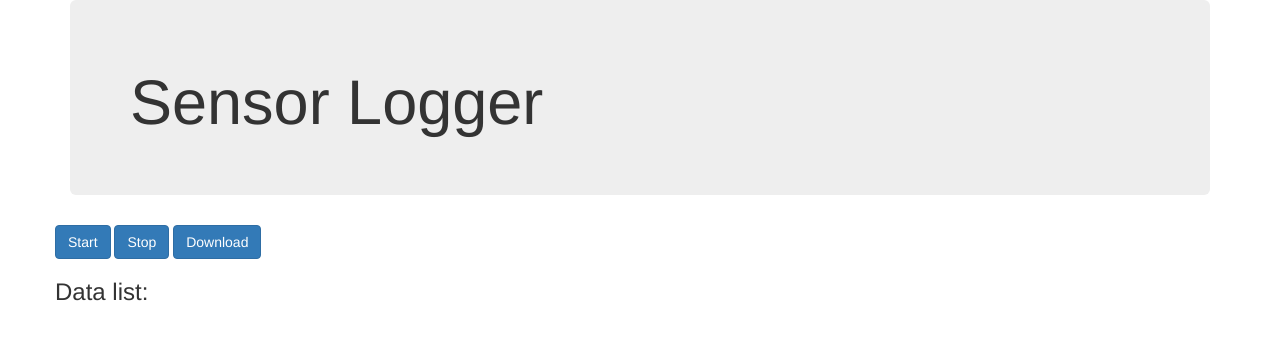
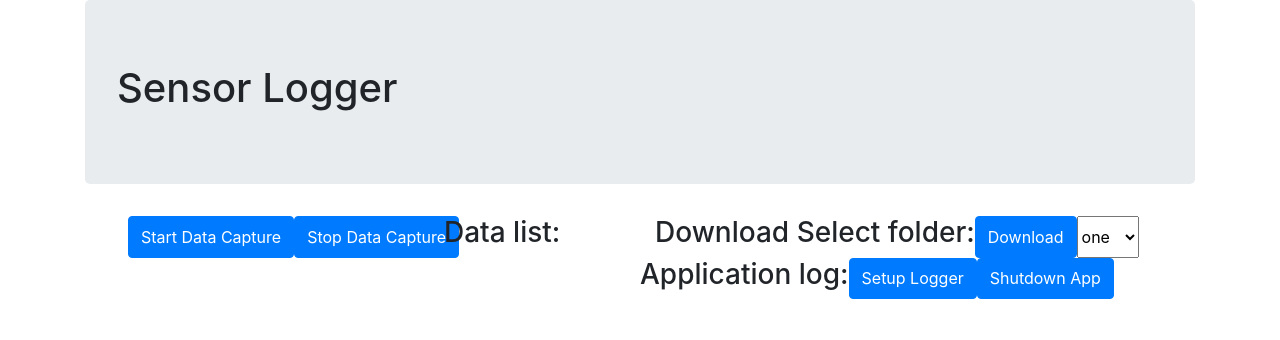
Before and after one commit to swyngaard/sensor-logger, a Flask app: page / in a window 1280 px wide. Shown: the top 340 px of the page. Run offline with Flask 2, Linux system fonts and the light colour scheme; some libraries are stand-ins or nearby versions.

Commit message:
logging going to webpage

```diff
--- a/requirements.txt
+++ b/requirements.txt
@@ -1,2 +1,3 @@
 Flask==1.0.2
 Flask-SocketIO==3.0.1
+pyserial
--- a/server.py
+++ b/server.py
@@ -1,8 +1,13 @@
 from flask_socketio import SocketIO
-from flask import Flask, render_template
+from flask import Flask, render_template, request
 from random import random
 from time import sleep
 from threading import Thread, Event
+import logging
+
+import sys
+sys.path.append('../code/shongololos/shongololos/')
+import shongololos
 
 app = Flask(__name__)
 
@@ -12,6 +17,17 @@ socketio = SocketIO(app)
 # random number Generator Thread
 thread = Thread()
 thread_stop_event = Event()
+lthread = Thread()
+lthread_stop_event = Event()
+
+
+class FlaskHandler(logging.Handler):
+    def __init__(self, a_socket, level=logging.NOTSET):
+        super().__init__(level=level)
+        self.socketio = a_socket
+
+    def emit(self, record):
+        socketio.emit('newmsg', {'lmsg': self.format(record)}, namespace='/test')
 
 
 class RandomThread(Thread):
@@ -36,24 +52,44 @@ class RandomThread(Thread):
     def run(self):
         self.random_number_generator()
 
+class LoggingThread(Thread):
+    """Prints application log to webpage and carries out initial setup work"""
+    def __init__(self):
+        self.delay = 1
+        super(LoggingThread, self).__init__()
+
+    def logging_stream(self):
+        """
+        Capture the apps log stream and output it to webpage along with performing initial setup work
+        """
+        lthread_stop_event.clear()
+        flask_handler = FlaskHandler(socketio)
+        shongololos.start_up.start_up(flask_handler)
+        # TODO shutdown
+
+    def run(self):
+        self.logging_stream()
+
 @app.route('/')
 def index():
     # only by sending this page first will the client be connected to the socketio instance
-    return render_template('index.html')
+    my_list = ['one','two','three']
+    return render_template('index.html', option_list=my_list)
 
 
 @socketio.on('connect', namespace='/test')
 def test_connect():
     print('Client connected')
 
-
 @socketio.on('disconnect', namespace='/test')
 def test_disconnect():
     print('Client disconnected')
 
 
-@socketio.on('my start', namespace='/test')
-def start_running():
+# Functions for controlling sensors and data capture
+@socketio.on('start capture', namespace='/test') #'my start' is referenced in java script
+def start_capture():
+    """Start a data capture session"""
     global thread
     # Start the random number generator thread only if the thread has not been started before.
     if not thread.isAlive():
@@ -62,14 +98,32 @@ def start_running():
         #thread = ShongololosThread()
         thread.start()
 
-
-@socketio.on('my stop', namespace='/test')
-def stop_running():
+@socketio.on('stop capture', namespace='/test')
+def stop_capture():
+    """Stop a data capture session"""
     thread_stop_event.set()
 
-@socketio.on('download', namespace='/test')
-def download_data():
-    pass
+
+
+# Functions controlling whole system
+@socketio.on('do setup', namespace='/test')
+def do_setuplogging():
+    """Do pre data capture setup and initialise application logging"""
+    # Start application logging and print to screen
+    print ("###### HERE ###########")
+    global lthread
+    if not lthread.isAlive():
+        lthread = LoggingThread()
+        lthread.start()
+
+@socketio.on('shutdown app', namespace='/test')
+def shutdown_app():
+    """Shutdown whole application gracefully"""
+    #TODO put app close down calls here
+    lthread_stop_event.set()
+    stop_capture()
+
+
 
 if __name__ == "__main__":
     socketio.run(app, host='0.0.0.0')
--- a/static/js/application.js
+++ b/static/js/application.js
@@ -1,6 +1,7 @@
 
 let socket = null;
 let numbers_received = [];
+let msgs_received = [];
 
 $(document).ready(function(){
     //connect to the socket server.
@@ -16,31 +17,53 @@ $(document).ready(function(){
         }
         $('#log').html(numbers_string);
     });
+    socket.on('newmsg', function(msg) {
+        console.log("Received log" + msg.lmsg);
+        msgs_received.push(msg.lmsg);
+        msg_string = '';
+        for (var i = 0; i < msgs_received.length; i++){
+            msg_string = msg_string + '<p>' + msgs_received[i].toString() + '</p>';
+        }
+        $('#applog').html(msg_string);
+    });
 });
 
+//Functions for controlling sensors and data capture
+
+//Download a data directory
 function download_data(){
     socket.emit('download');
-    $('#downloadbutton').html('Download');
+  //  $('#downloadbutton').html('Download');
+}
+
+//Start a data capture session
+function start_capture(){
+    socket.emit('start capture');
+    //TODO add a visible timer
+    //$('#startstopbutton').html('Stop');
     $('#log').html('');
     numbers_received = [];
 }
 
-function start_logging(){
-    socket.emit('my start');
-    $('#startstopbutton').html('Stop');
-    $('#log').html('');
-    numbers_received = [];
+//Stop a data capture session
+function stop_capture(){
+    socket.emit('stop capture');
+   // $('#startstopbutton').html('Start');
 }
 
-function stop_logging(){
-    socket.emit('my stop');
-    $('#startstopbutton').html('Start');
+
+// Functions controlling whole system
+
+//Do pre data capture setup and initialise application logging
+function setup_logging(){
+    socket.emit('do setup');
+//    $('#setupbutton').html('Setup');
+    $('#aplog').html('');
+    msgs_received = [];
 }
 
-#function toggle_logging(){
-#    if($('#startstopbutton').text() === 'Start') {
-#        start_logging();
-#    } else {
-#        stop_logging();
-#    }
-#}
+//Shutdown whole application gracefully
+function shutdown(){
+    socket.emit('shutdown app');
+   // $('#startstopbutton').html('Start');
+}
--- a/templates/index.html
+++ b/templates/index.html
@@ -5,8 +5,7 @@
     <script src="//code.jquery.com/jquery-3.3.1.min.js"></script>
     <script type="text/javascript" src="//cdnjs.cloudflare.com/ajax/libs/socket.io/1.3.6/socket.io.min.js"></script>
     <script src="static/js/application.js"></script>
-
-    <link rel="stylesheet" href="//maxcdn.bootstrapcdn.com/bootstrap/3.3.7/css/bootstrap.min.css">
+    <link rel="stylesheet" href="{{ url_for('static', filename='bootstrap.css') }}">
 </head>
 <body>
 
@@ -15,20 +14,35 @@
     <h1>Sensor Logger</h1>
   </div>
 </div>
-<div class="container">
-    <div class="row">
-        <button id="startbutton" type="button" class="btn btn-primary" onclick="start_logging();">Start</button>
-        <button id="stopbutton" type="button" class="btn btn-primary" onclick="stop_logging();">Stop</button>
+<div class="container", style="width:80%;">
+    <div id="left" style="float:left; width:50%;" class="row">
+        <button id="startbutton" type="button" class="btn btn-primary" onclick="start_capture();">Start Data Capture</button>
+        <button id="stopbutton" type="button" class="btn btn-primary" onclick="stop_capture();">Stop Data Capture</button>
+        <div class="row">
+            <h3>Data list:</h3>
+            <div id="log"></div>
+        </div>
+    </div>
+
+    <div id="right" style="float:right; width:50%;" class="row">
+        <h3>Download Select folder:</h3>
         <button id="downloadbutton" type="button" class="btn btn-primary" onclick="download_data();">Download</button>
-        <!--TODO add app log window-->
-    </div>
-</div>
-<div class="container" id="content">
-    <div class="row">
-        <h3>Data list:</h3>
-        <div id="log"></div>
+        <select>
+            {% for each in option_list %}
+            <option value="{{each}}">{{each}}</option>
+            {% endfor %}
+        </select>
+
+        <div class="row">
+            <h3>Application log:</h3>
+            <button id="setupbutton" type="button" class="btn btn-primary" onclick="setup_logging();">Setup Logger</button>
+            <button id="shutdownbutton" type="button" class="btn btn-primary" onclick="shutdown();">Shutdown App</button>
+            <div id="applog"></div>
+        </div>
     </div>
 </div>
 
+
+<!--TODO add app log window-->
 </body>
 </html>
```
Also changed, not shown: README.md.
